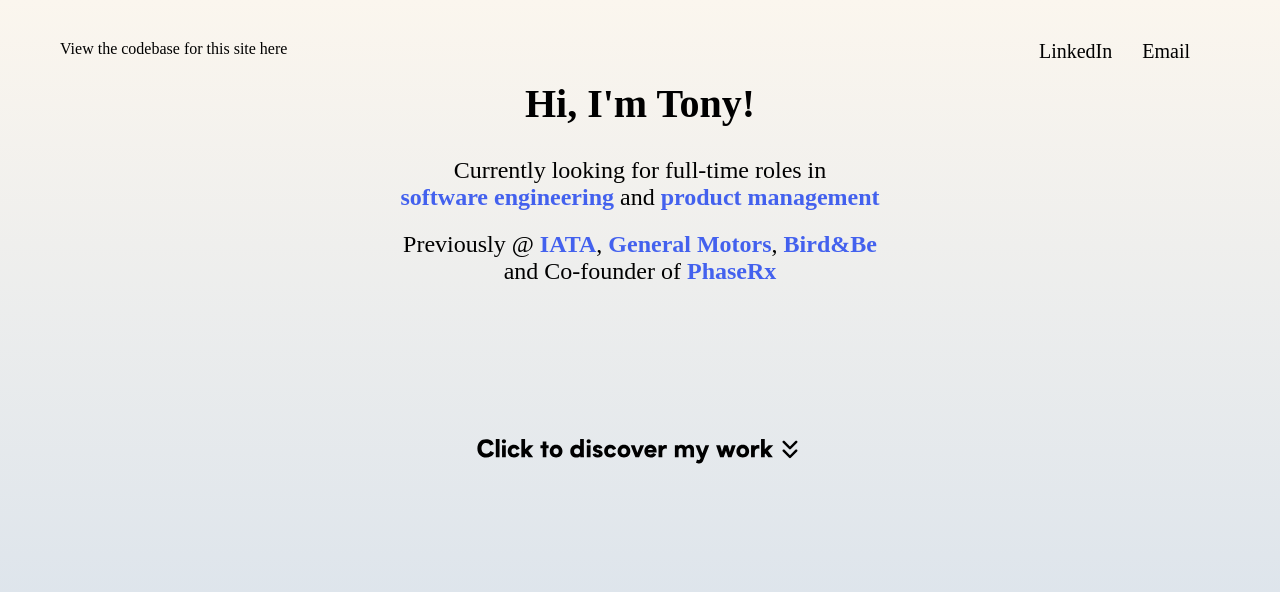
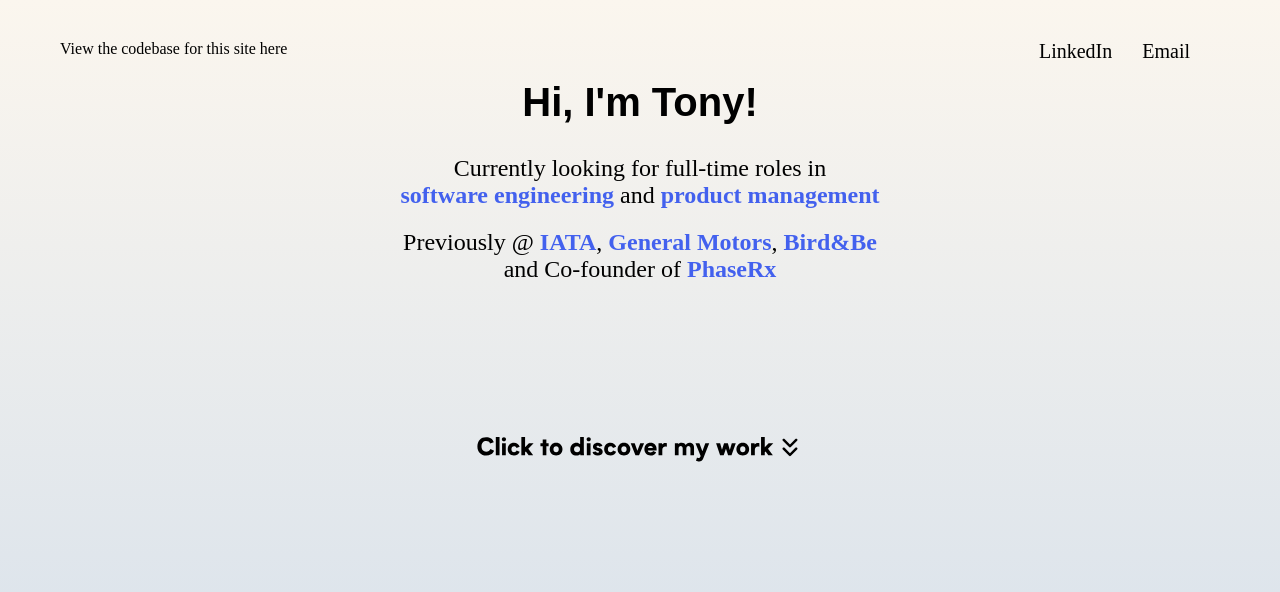
Before and after one commit to doeyeon/tony-profile, a Next.js app: page / in a window 1280 px wide. Shown: the top 592 px of the page. Built offline with nearby package versions, Linux system fonts and the light colour scheme; a web font is replaced by a local one.

Commit message:
font test

```diff
--- a/pages/index.tsx
+++ b/pages/index.tsx
@@ -156,7 +156,7 @@ const cardVariants = {
 function IntroductionSection() {
   return (
     <CenteredSection>
-      <h2 style={{ fontFamily: 'Biotif', fontWeight: 900, fontSize: 40, marginBottom: 30 }}>Hi, I&apos;m Tony!</h2>
+      <h2 style={{ fontFamily: '"Biotif", Arial, sans-serif', fontSize: 40, marginBottom: 30 }}>Hi, I&apos;m Tony!</h2>
       <h3 style={{ fontFamily: 'Biotif', fontWeight: 400, fontSize: 24, marginBottom: 20, textAlign: 'center' }}>
         Currently looking for full-time roles in
         <br />
```
